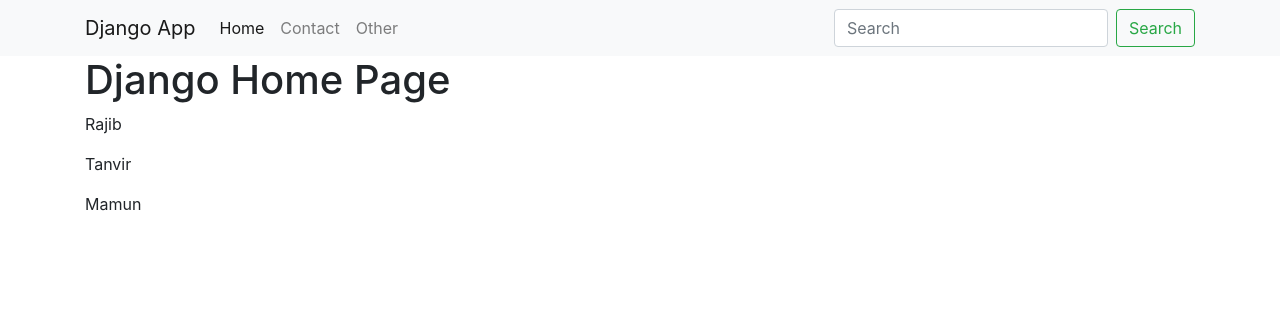
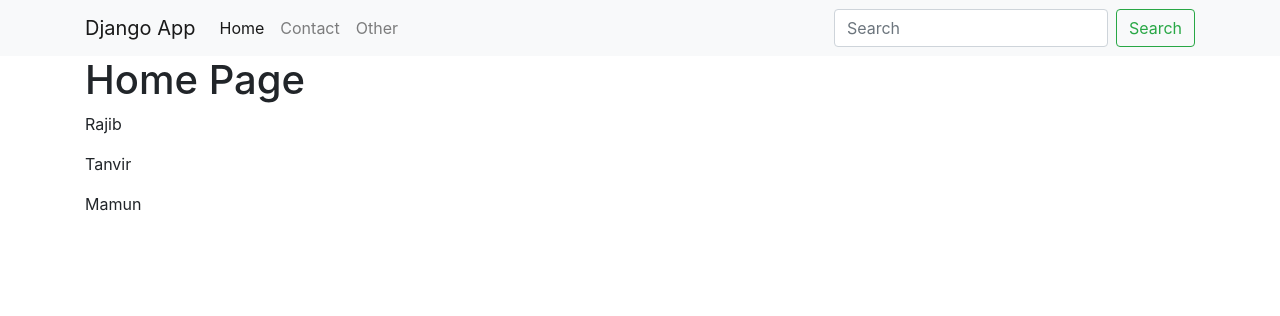
Before and after one commit to rajibdpi/DjangoCore, a Django app: page / in a window 1280 px wide. Shown: the top 316 px of the page. Run offline with Django 3.2, Linux system fonts and the light colour scheme.

Commit message:
updated Home Page

```diff
--- a/templates/app.html
+++ b/templates/app.html
@@ -50,7 +50,7 @@
     <div class="container">
     <!-- Main Content -->
         {% block body %}
-        <h1>Django Home Page</h1>
+        <h1>Home Page</h1>
             {% for name in nameList %}
                 <p>{{name}}</p>
             {% endfor %}
```
